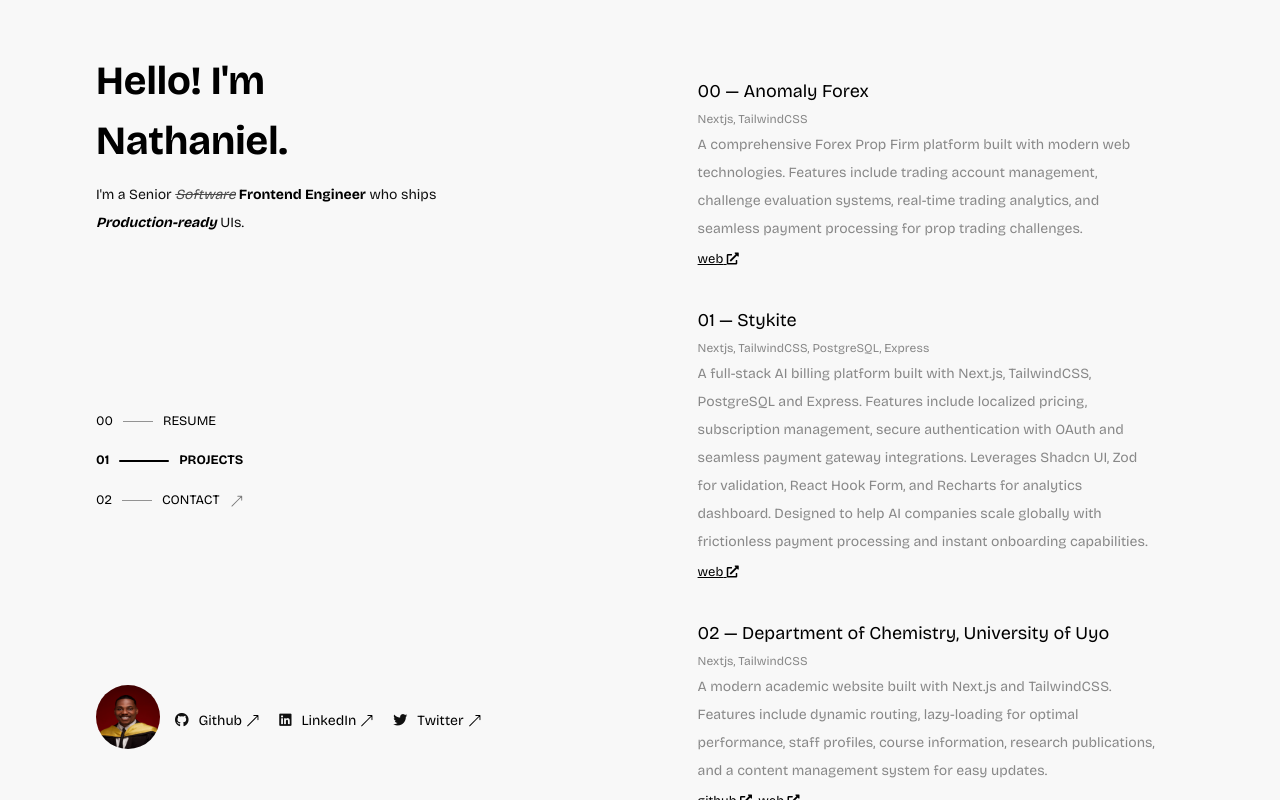
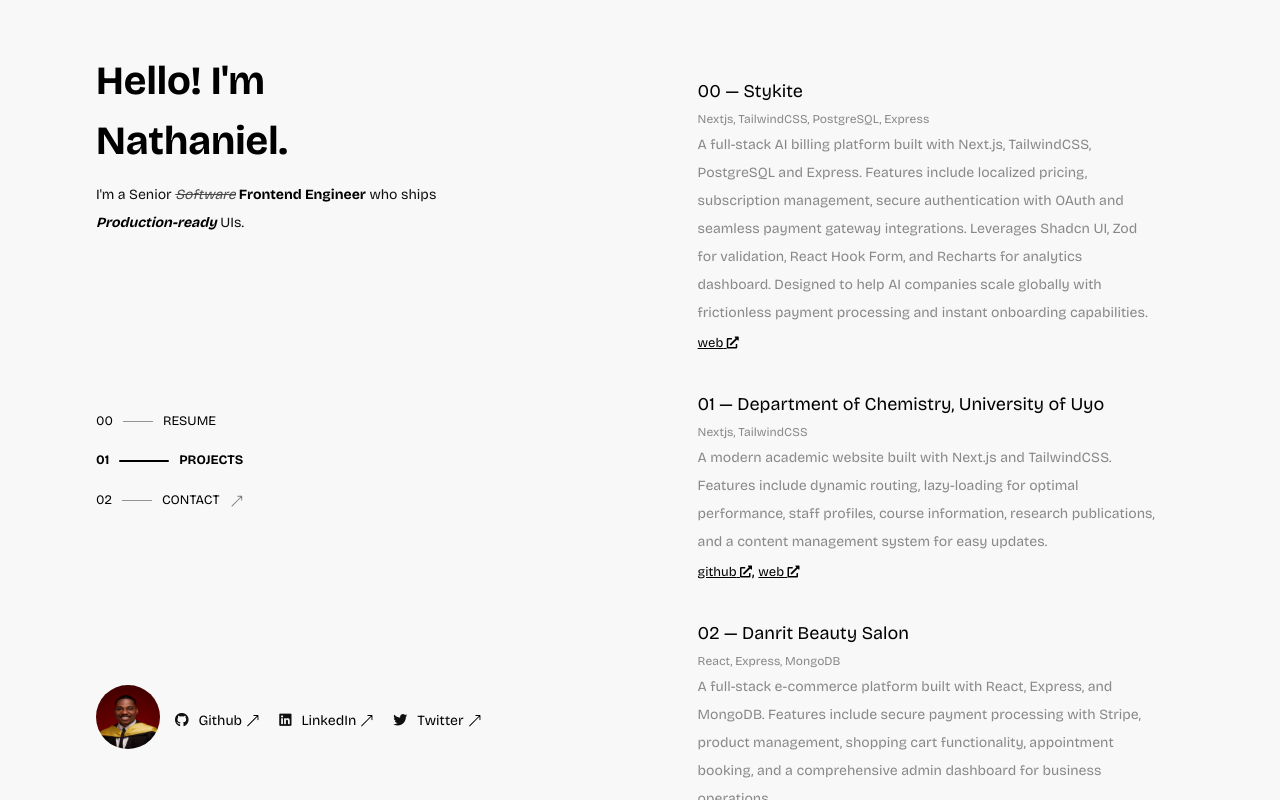
Before and after one commit to Nathaniyell/snr-frontend-portfolio, a React (Vite) app: page /projects in a window 1280 px wide. Built offline with nearby package versions, Linux system fonts and the light colour scheme.

Commit message:
Comment out Anomaly Forex project entry in projects list to temporarily disable its display

```diff
--- a/src/data/projects.ts
+++ b/src/data/projects.ts
@@ -27,17 +27,17 @@ const bootstrap: Tech = {name: 'Bootstrap', badgeColor: '#7952B3'};
 const supabase: Tech = {name: 'Supabase', badgeColor: '#000000'};
 
 export const projects: Project[] = [
-    {
-        name: 'Anomaly Forex',
-        description: 'A comprehensive Forex Prop Firm platform built with modern web technologies. Features include trading account management, challenge evaluation systems, real-time trading analytics, and seamless payment processing for prop trading challenges.',
-        technologies: [nextjs, tailwindcss],
-        links: [
-            {
-                name: 'web',
-                url: 'https://anomalyforex.com',
-            },
-        ],
-    },
+    // {
+    //     name: 'Anomaly Forex',
+    //     description: 'A comprehensive Forex Prop Firm platform built with modern web technologies. Features include trading account management, challenge evaluation systems, real-time trading analytics, and seamless payment processing for prop trading challenges.',
+    //     technologies: [nextjs, tailwindcss],
+    //     links: [
+    //         {
+    //             name: 'web',
+    //             url: 'https://anomalyforex.com',
+    //         },
+    //     ],
+    // },
     // {
     //     name: 'PlotWeaver',
     //     description: 'An AI-powered Movie Production Platform designed to streamline the creative process for filmmakers. Features include AI-assisted script generation, story development tools, production planning, and collaborative workspace for creative teams.',
```
